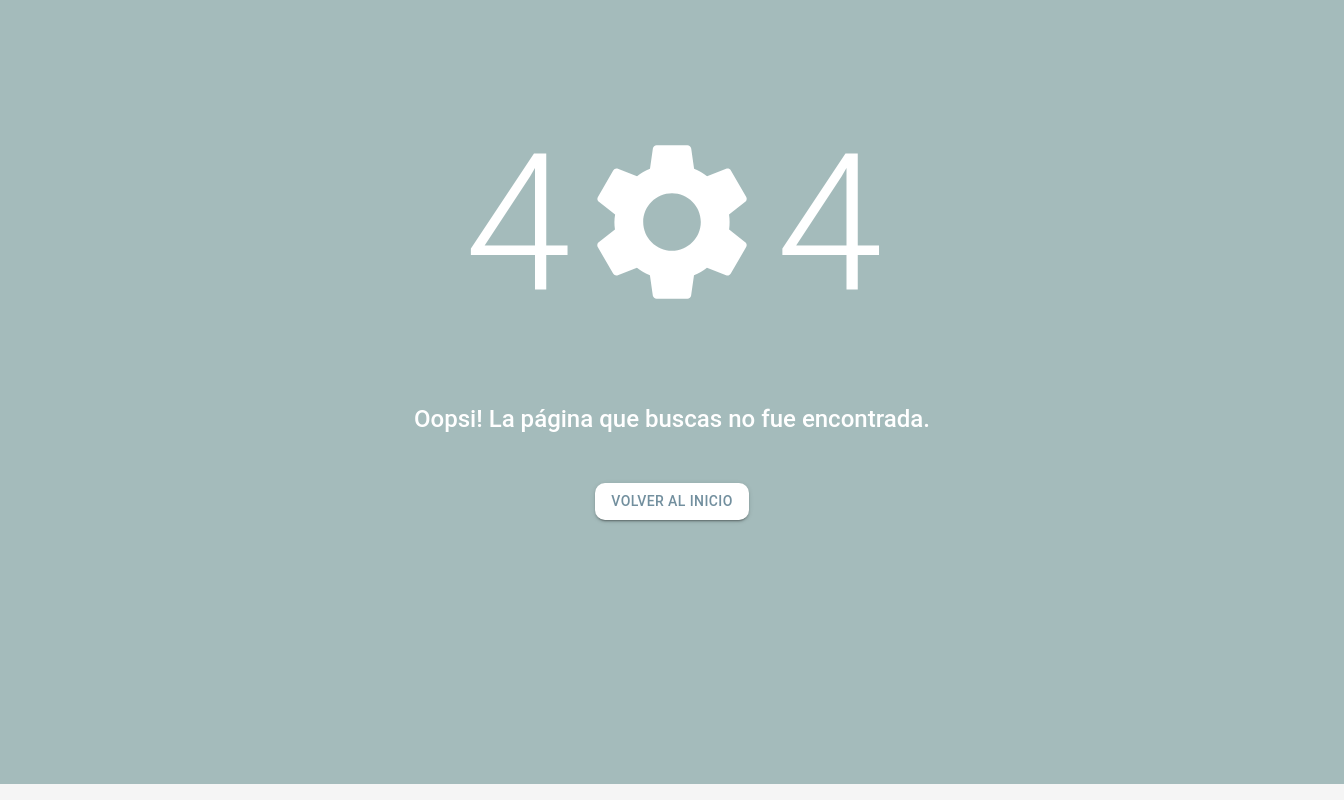
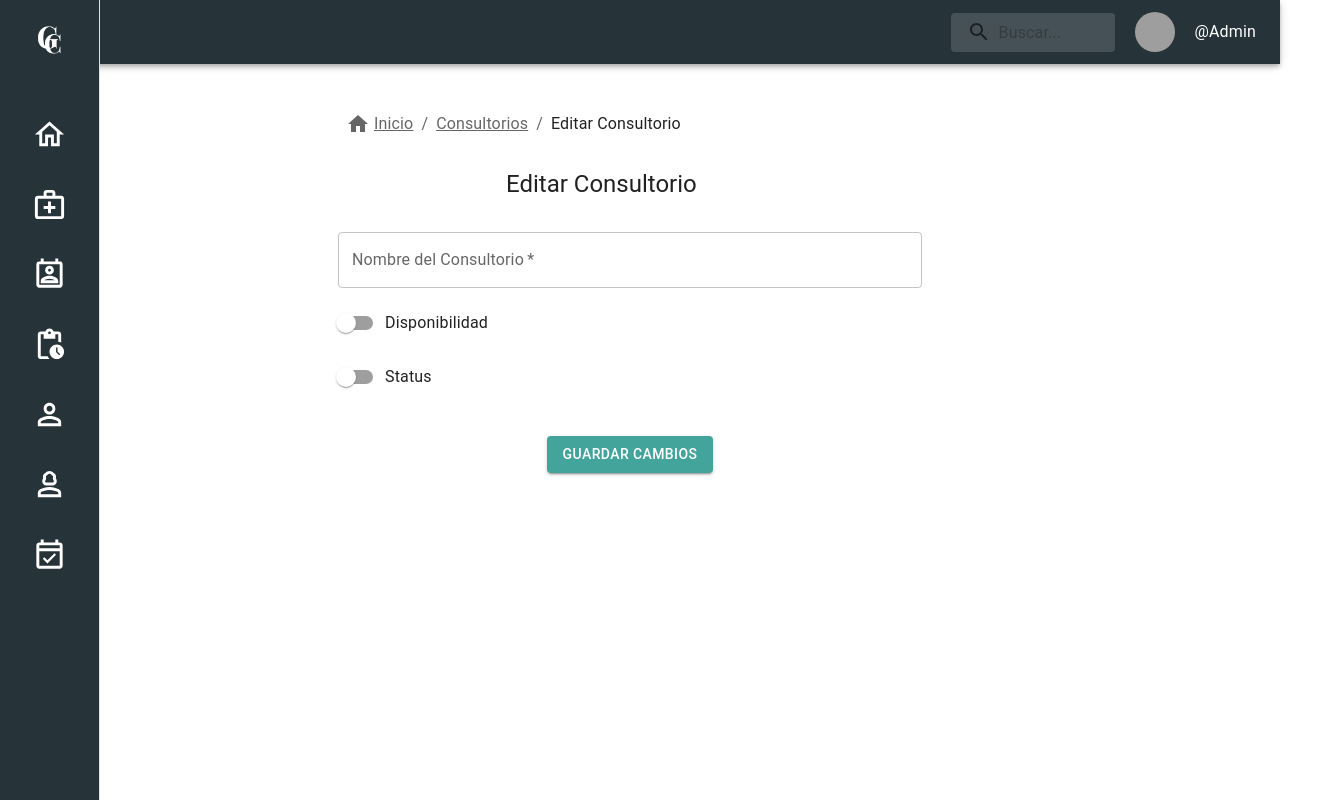
Before and after one commit to America09/GestionClinicas, a React (Vite) app: page /Editar-Consultorios in a window 1280 px wide. Shown: the whole page, 1344 px wide, since content can reach past the window. Built offline with nearby package versions, Linux system fonts and the light colour scheme; sample sign-in values are in the browser's storage; grey boxes are pictures that could not be loaded.

Commit message:
edith Medico

```diff
--- a/src/Components/Public/Angel/AgregarMedico.tsx
+++ b/src/Components/Public/Angel/AgregarMedico.tsx
@@ -1,5 +1,5 @@
 import React, { useState } from 'react';
-import { Grid, TextField, Switch, FormControlLabel, Button, Typography, Paper, Box, Breadcrumbs, Link, useMediaQuery, useTheme } from '@mui/material';
+import { Grid, TextField, Switch, FormControlLabel, Button, Typography, Paper, Box, Breadcrumbs, Link, useMediaQuery, useTheme, Select, MenuItem, InputLabel, FormControl } from '@mui/material';
 import HomeIcon from '@mui/icons-material/Home';
 import { Link as RouterLink } from 'react-router-dom';
 
@@ -10,7 +10,7 @@ const AgregarMedicos = () => {
     correo: '',
     telefono: '',
     fechaNacimiento: '',
-    genero: '',
+    genero: '', // Valor inicial vacío
     cedula: '',
     escuela: '',
     anosExperiencia: '',
@@ -120,13 +120,19 @@ const AgregarMedicos = () => {
               />
             </Grid>
             <Grid item xs={12} sm={6}>
-              <TextField
-                fullWidth
-                label="Género"
-                name="genero"
-                value={formData.genero}
-                onChange={handleChange}
-              />
+              <FormControl fullWidth>
+                <InputLabel id="genero-label">Género</InputLabel>
+                <Select
+                  labelId="genero-label"
+                  name="genero"
+                  value={formData.genero}
+                  onChange={handleChange}
+                  required
+                >
+                  <MenuItem value="masculino">Masculino</MenuItem>
+                  <MenuItem value="femenino">Femenino</MenuItem>
+                </Select>
+              </FormControl>
             </Grid>
             <Grid item xs={12} sm={6}>
               <TextField
--- /dev/null
+++ b/src/Components/Public/Angel/EditarConsultorio.tsx
@@ -0,0 +1,134 @@
+import React, { useState } from 'react';
+import {
+    Box,
+    Button,
+    Container,
+    FormControl,
+    Grid,
+    Switch,
+    TextField,
+    Typography,
+    Breadcrumbs,
+    Link,
+    FormControlLabel,
+} from '@mui/material';
+import { Link as RouterLink } from 'react-router-dom';
+import HomeIcon from '@mui/icons-material/Home';
+
+interface FormData {
+    disponibilidad: boolean;
+    status: boolean;
+    consultorio: string;
+}
+
+const EditarConsultorios: React.FC = () => {
+    const [formData, setFormData] = useState<FormData>({
+        disponibilidad: false,
+        status: false,
+        consultorio: '',
+    });
+
+    const [formErrors, setFormErrors] = useState<Partial<FormData>>({});
+
+    const handleChange = (e: React.ChangeEvent<HTMLInputElement>) => {
+        const { name, value } = e.target;
+        setFormData({ ...formData, [name]: value });
+    };
+
+    const handleSwitchChange = (name: keyof FormData) => (e: React.ChangeEvent<HTMLInputElement>) => {
+        setFormData({ ...formData, [name]: e.target.checked });
+    };
+
+    const handleSubmit = (e: React.FormEvent) => {
+        e.preventDefault();
+
+        const errors: Partial<FormData> = {};
+        if (!formData.consultorio) {
+            errors.consultorio = 'El nombre del consultorio es requerido';
+        }
+
+        setFormErrors(errors);
+
+        if (Object.keys(errors).length === 0) {
+            console.log(formData); // Aquí puedes enviar los datos al backend
+        }
+    };
+
+    return (
+        <Container maxWidth="md">
+            <Box sx={{ mt: 5, mb: 4, px: 0 }}>
+                <Box sx={{ display: 'flex', ml: -14 }}>
+                    <Breadcrumbs aria-label="breadcrumb">
+                        <Link color="inherit" component={RouterLink} to="/" sx={{ display: 'flex', alignItems: 'center' }}>
+                            <HomeIcon sx={{ mr: 0.5 }} />
+                            Inicio
+                        </Link>
+                        <Link color="inherit" component={RouterLink} to="/admin-consultorios">
+                            Consultorios
+                        </Link>
+                        <Typography color="textPrimary">Editar Consultorio</Typography>
+                    </Breadcrumbs>
+                </Box>
+            </Box>
+            <Box sx={{ textAlign: 'left', ml: 6 }}>
+                <Typography variant="h5" component="h2" gutterBottom>
+                    Editar Consultorio
+                </Typography>
+            </Box>
+            <Box component="form" onSubmit={handleSubmit} sx={{ mt: 4, display: 'flex', justifyContent: 'flex-start', ml: -15 }}>
+                <Grid container spacing={2} sx={{ maxWidth: '600px' }}>
+                    <Grid item xs={12}>
+                        <FormControl fullWidth>
+                            <TextField
+                                label="Nombre del Consultorio"
+                                variant="outlined"
+                                name="consultorio"
+                                value={formData.consultorio}
+                                onChange={handleChange}
+                                fullWidth
+                                error={!!formErrors.consultorio}
+                                helperText={formErrors.consultorio}
+                                required
+                            />
+                        </FormControl>
+                    </Grid>
+                    <Grid item xs={12}>
+                        <FormControl fullWidth>
+                            <FormControlLabel
+                                control={<Switch checked={formData.disponibilidad} onChange={handleSwitchChange('disponibilidad')} />}
+                                label="Disponibilidad"
+                            />
+                        </FormControl>
+                    </Grid>
+                    <Grid item xs={12}>
+                        <FormControl fullWidth>
+                            <FormControlLabel
+                                control={<Switch checked={formData.status} onChange={handleSwitchChange('status')} />}
+                                label="Status"
+                            />
+                        </FormControl>
+                    </Grid>
+                    <Grid item xs={12}>
+                        <Box sx={{ display: 'flex', justifyContent: 'center', mt: 3 }}>
+                            <Button
+                                variant="contained"
+                                sx={{
+                                    backgroundColor: '#43A49B',
+                                    color: 'white',
+                                    '&:hover': {
+                                        backgroundColor: '#51C5BA',
+                                    },
+                                }}
+                                type="submit"
+                            >
+                                Guardar Cambios
+                            </Button>
+                        </Box>
+                    </Grid>
+                </Grid>
+            </Box>
+        </Container>
+    );
+};
+
+export default EditarConsultorios;
--- /dev/null
+++ b/src/Pages/Public/Angel/EditConsultorios.tsx
@@ -0,0 +1,13 @@
+import { Box } from "@mui/material"
+import EditarConsultorios from "../../../Components/Public/Angel/EditarConsultorio"
+
+
+
+export const EditConsultorios = () => {
+  return (
+    <Box>
+        <EditarConsultorios/>
+    </Box>
+
+)
+}
--- a/src/Routes/Routes.tsx
+++ b/src/Routes/Routes.tsx
@@ -20,7 +20,7 @@ import { CrudConsultorio } from '../Pages/Public/Angel/CrudConsultorio';
 import { CrudPacientes } from '../Pages/Public/Katherine/CrudPacientes';
 import { AGConsultorios } from '../Pages/Public/Angel/AGConsultorios';
 import { AGMedicos} from '../Pages/Public/Angel/AGMedicos';
-
+import { EditConsultorios } from '../Pages/Public/Angel/EditConsultorios';
 
 const AppRouter = () => {
     return (
@@ -45,6 +45,7 @@ const AppRouter = () => {
                         <Route path="/agregar-consultorios" element={<AGConsultorios/>} />
                         <Route path="/admin-medicos" element={<CrudMedico />} />
                         <Route path="/agregar-medicos" element={<AGMedicos/>} />
+                        <Route path="/Editar-Consultorios" element={<EditConsultorios/>} />
                         <Route path="/admin-horarios" element={<CrudHorario/>} />
                         <Route path="/admin-pacientes" element={<CrudPacientes />} />
                         <Route path="/admin-citas" element={<CrudCitas/>} />
```
